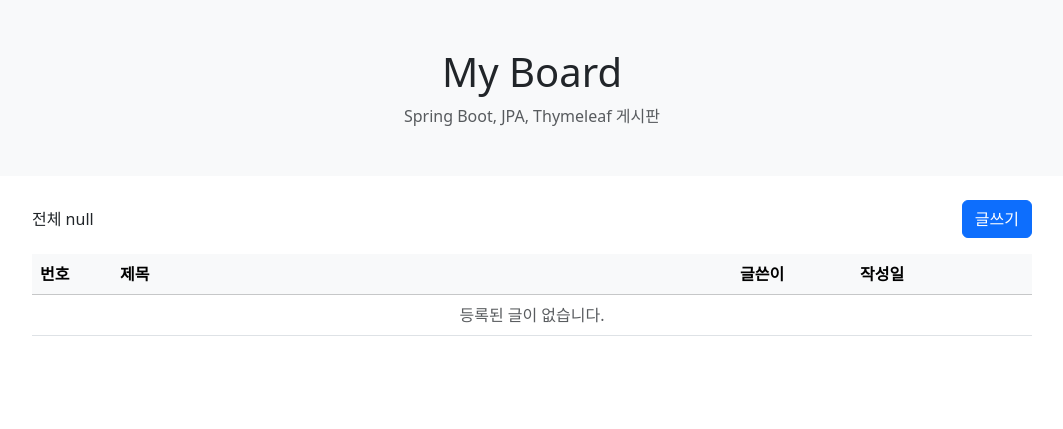
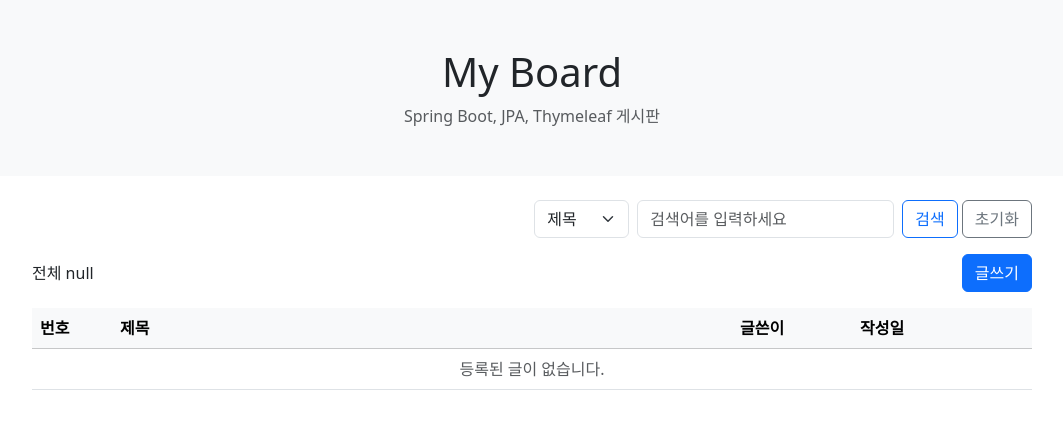
Before and after one commit to sudo2100/springworks, a Spring app: template boardweb/src/main/resources/templates/post/postList.html in a window 1280 px wide. Shown: the top 429 px of the page, without its empty margins (108-1171 px from the left). Run offline with Thymeleaf, Linux system fonts and the light colour scheme; the template is opened without the code that fills it, so the values that code supplies are empty.

Commit message:
board web

```diff
--- a/boardweb/src/main/java/com/springboot/boardweb/repository/PostRepository.java
+++ b/boardweb/src/main/java/com/springboot/boardweb/repository/PostRepository.java
@@ -3,6 +3,12 @@ package com.springboot.boardweb.repository;
 import com.springboot.boardweb.domain.Post;
 import org.springframework.data.jpa.repository.JpaRepository;
 
+import java.util.List;
+
 public interface PostRepository extends JpaRepository<Post, Long> {
     // save(), findById(), deleteById()
+    // 검색 : 검색어가 포함된 글을 최신순으로 조회
+    List<Post> findByTitleContainingOrderByIdDesc(String keyword); //제목
+    List<Post> findByContentContainingOrderByIdDesc(String keyword); //내용
+    List<Post> findByWriterContainingOrderByIdDesc(String keyword); //글쓴이
 }
--- a/boardweb/src/main/resources/templates/post/postList.html
+++ b/boardweb/src/main/resources/templates/post/postList.html
@@ -12,6 +12,28 @@
     </div>
 
     <div class="container" style="width: 80%">
+        <!-- 검색 영역 -->
+        <form th:action="@{/posts}" method="get" class="row g-2 justify-content-end mb-3">
+            <div class="col-auto">
+                <select name="type" class="form-select">
+                    <option value="title"
+                        th:selected="${param.type == null or param.type[0] == 'title'}">제목</option>
+                    <option value="content"
+                        th:selected="${param.type != null and param.type[0] == 'content'}">내용</option>
+                    <option value="writer"
+                        th:selected="${param.type != null and param.type[0] == 'writer'}">글쓴이</option>
+                </select>
+            </div>
+            <div class="col-auto">
+                <input type="text" name="keyword" class="form-control"
+                       th:value="${param.keyword}" placeholder="검색어를 입력하세요">
+            </div>
+            <div class="col-auto">
+                <button type="submit" class="btn btn-outline-primary">검색</button>
+                <a th:href="@{/posts}" class="btn btn-outline-secondary">초기화</a>
+            </div>
+        </form>
+
         <!-- 게시글 총 수, 글쓰기 버튼 -->
         <div class="d-flex justify-content-between align-items-center mb-3">
             <span th:text="| 전체 ${#lists.size(posts)} |">전체 0건</span>
```
Also changed, not shown: boardweb/src/main/java/com/springboot/boardweb/controller/PostViewController.java (+14 -1 lines), boardweb/src/main/java/com/springboot/boardweb/service/PostService.java (+14 -0 lines), boardweb/src/main/resources/static/js/post.js (+24 -0 lines).
